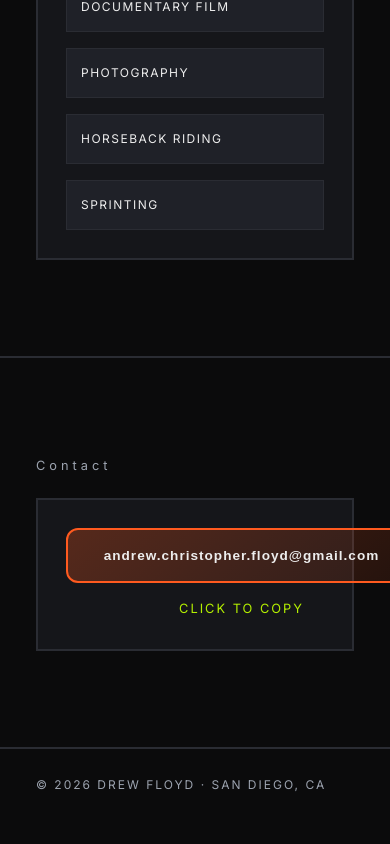
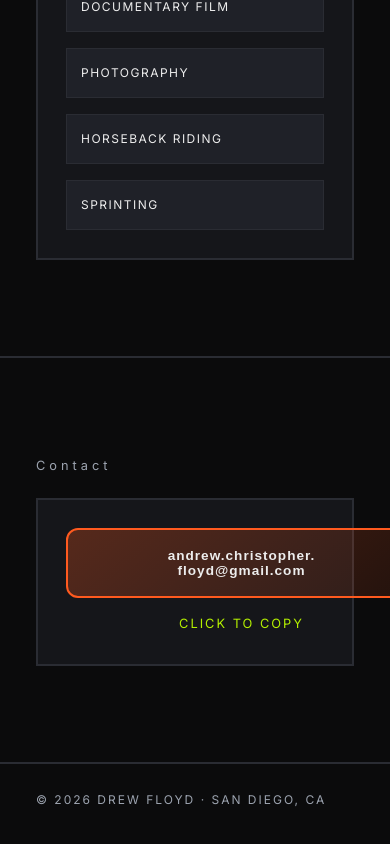
Before and after one commit to DrewskiCode/PortfolioWebsite, a React (Vite) app: page / in a window 390 px wide. Shown: the part 5885-6729 px from the top of the page. Built offline with nearby package versions, Linux system fonts and the light colour scheme.

Commit message:
email on mobile

```diff
--- a/src/App.css
+++ b/src/App.css
@@ -420,6 +420,10 @@
   color: var(--accent-2);
 }
 
+.mobile-break {
+  display: none;
+}
+
 .resume-grid {
   display: grid;
   grid-template-columns: repeat(auto-fit, minmax(240px, 1fr));
@@ -707,3 +711,9 @@
     min-height: auto;
   }
 }
+
+@media (max-width: 600px) {
+  .mobile-break {
+    display: block;
+  }
+}
--- a/src/App.jsx
+++ b/src/App.jsx
@@ -268,7 +268,9 @@ function App() {
         <p className="section-title reveal">Contact</p>
         <div className="contact-card contact-simple reveal">
           <button className="contact-email" type="button" onClick={handleCopyEmail}>
-            {email}
+            andrew.christopher.
+            <span className="mobile-break" aria-hidden="true"></span>
+            floyd@gmail.com
           </button>
           <span className="contact-status" aria-live="polite">
             {copied ? 'Copied to clipboard.' : 'Click to copy'}
```
